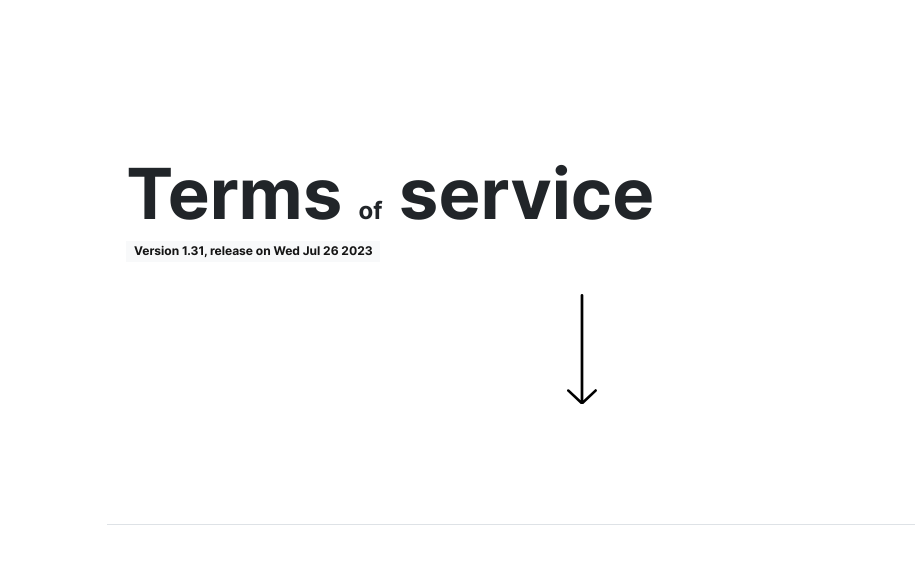
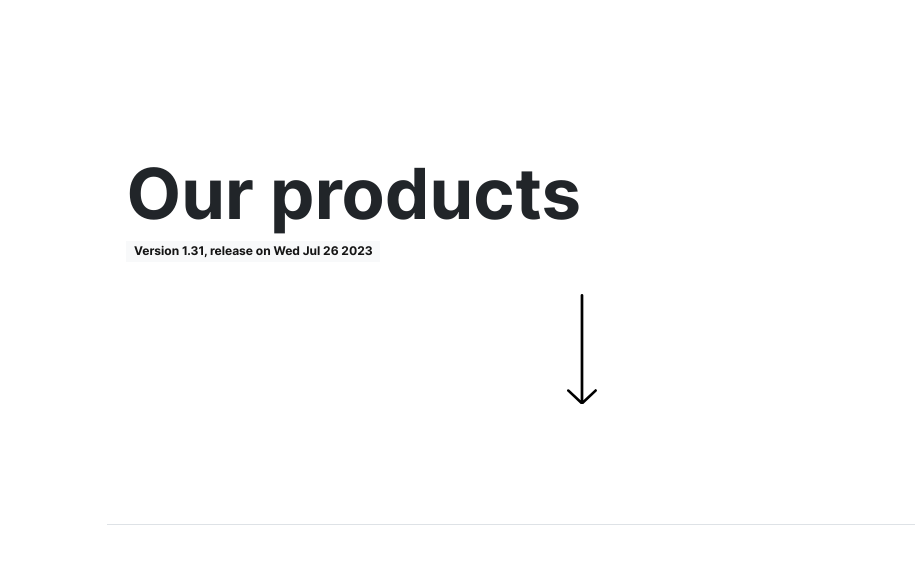
Before and after one commit to nishagraghu/pinarayihandlooms, a plain HTML site: page Products.html in a window 1280 px wide. Shown: the part 144-716 px from the top of the page, without its empty margins (58-973 px from the left). Drawn offline with Linux system fonts and the light colour scheme.

```diff
--- a/Products.html
+++ b/Products.html
@@ -12,7 +12,7 @@
   <meta name="author" content="Holger Koenemann">
   <meta name="generator" content="Eleventy v2.0.0">
   <meta name="HandheldFriendly" content="true">
-  <title>Terms of Service</title>
+  <title>Our Products</title>
   <link rel="stylesheet" href="css/theme.min.css">
 
    <style>
@@ -116,9 +116,9 @@
     <div class="col-12 col-lg-10">
       <div class="row">
         <div class="col-12 py-vh-4">
-          <h1 class="display-huge fw-bold lh-1" data-aos="fade-down">Terms
-            <span class="fs-4">of</span>
-            service</h1>
+          <h1 class="display-huge fw-bold lh-1" data-aos="fade-down">Our
+            <!-- <span class="fs-4">of</span> -->
+            products</h1>
             <span class="h6 badge text-bg-light" data-aos="fade-down">Version 1.31, release on  <span id="date" > </span></span>
           <div class="mt-4 d-flex justify-content-center" data-aos="fade-down" data-aos-delay="200">
             <svg viewbox="0 0 29 107" xmlns="http://www.w3.org/2000/svg" style="width:30px;" data-aos="fade-down">
```
Also changed, not shown: index.html (+2 -2 lines).
